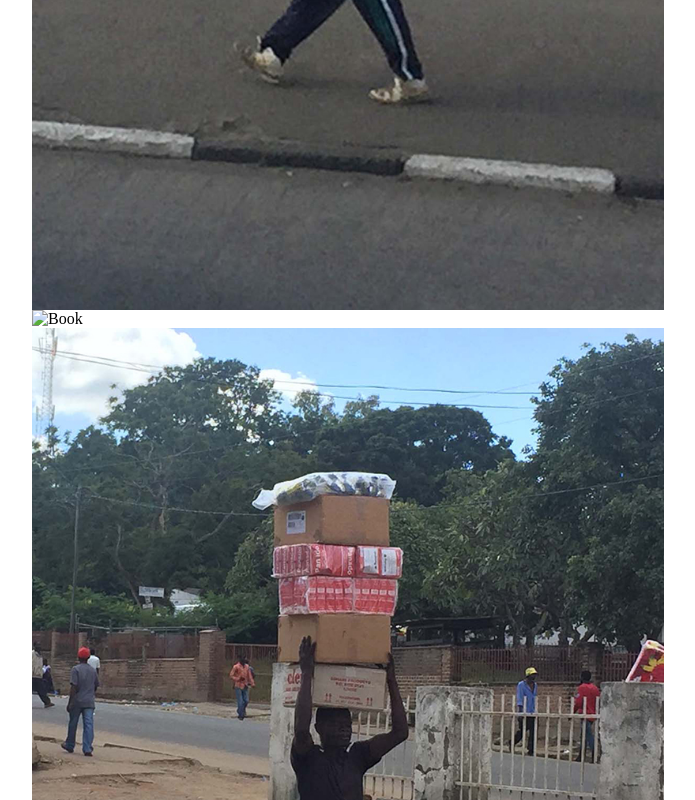
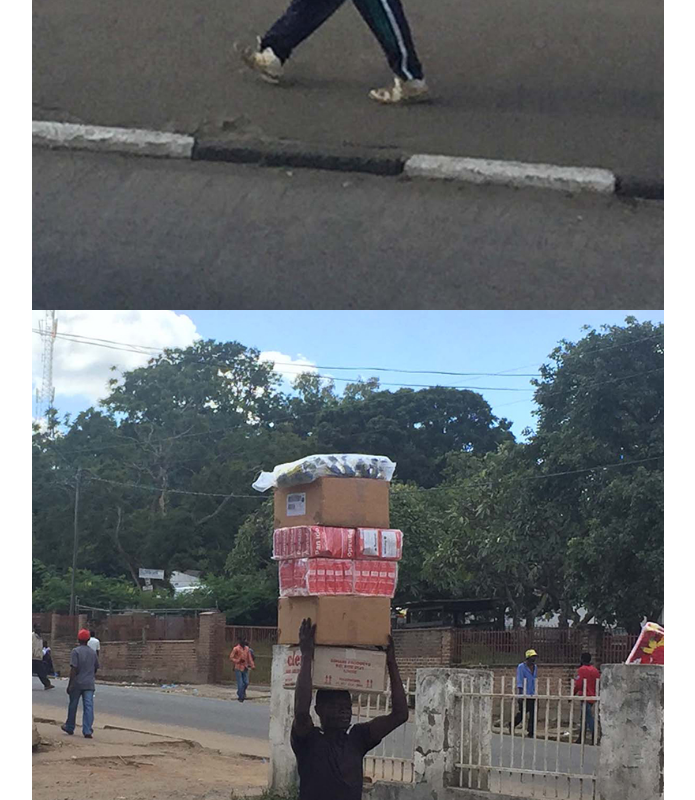
Before and after one commit to tomjosephwilsonphoto/tomjosephwilsonphoto.github.io, a plain HTML site: page levels.html in a window 1280 px wide. Shown: the part 11200-12000 px from the top of the page, without its empty margins (292-987 px from the left). Drawn offline with Linux system fonts and the light colour scheme.

Commit message:
Update levels.html

```diff
--- a/levels.html
+++ b/levels.html
@@ -25,7 +25,6 @@
 		<img src="Thomas_Wilson_13.jpg" alt="Book" class="center" width= 600>
 		<img src="Thomas_Wilson_14.jpg" alt="Book" class="center" width= 600>
 		<img src="Thomas_Wilson_15.jpg" alt="Book" class="center" width= 600>
-		<img src="Thomas_Wilson_16.jpg" alt="Book" class="center" width= 600>
 		<img src="Thomas_Wilson_17.jpg" alt="Book" class="center" width= 600>
 		<img src="Thomas_Wilson_18.jpg" alt="Book" class="center" width= 600>
 		<img src="Thomas_Wilson_22.jpg" alt="Book" class="center" width= 600>
```
